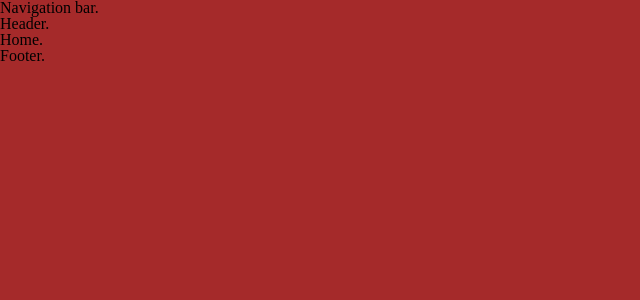
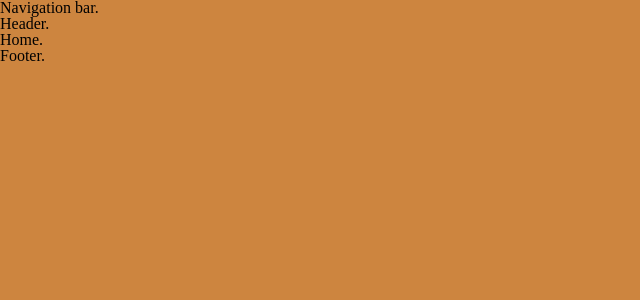
Before and after one commit to nestorllamas91/terre-tropicale, a Next.js app: page / in a window 1280 px wide. Shown: the top 300 px of the page, without its empty margins (0-640 px from the left). Built offline with nearby package versions, Linux system fonts and the light colour scheme.

Commit message:
chore: workflow

```diff
--- a/src/styles.css
+++ b/src/styles.css
@@ -1,5 +1,5 @@
 @import './styles-reset.css';
 
 html {
-  background-color: brown;
+  background-color: peru;
 }
```
